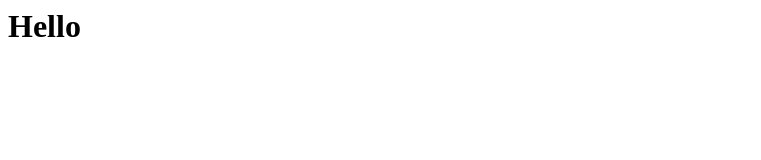
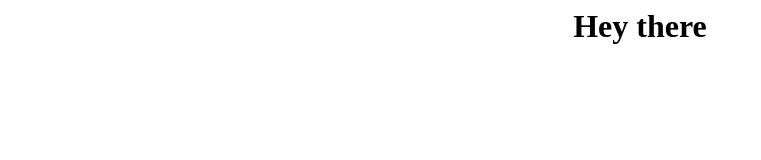
Before and after one commit to ImAvinashSharma/ImAvinashSharma.github.io, a plain HTML site: page index.html in a window 1280 px wide. Shown: the whole page, without its empty margins (0-761 px from the left). Drawn offline with Linux system fonts and the light colour scheme.

Commit message:
item centered

```diff
--- a/index.html
+++ b/index.html
@@ -1 +1 @@
-<h1>Hello</h1>
+<center><h1>Hey there</h1></center>
```
